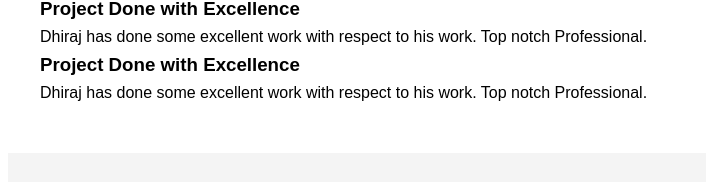
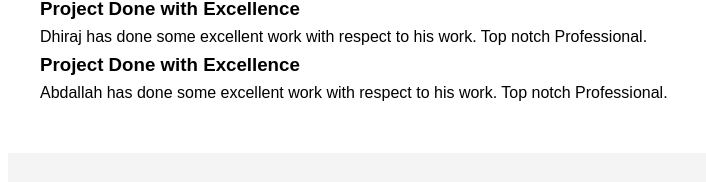
Before and after one commit to DhirajSJL/Devops, a plain HTML site: page index.html in a window 1280 px wide. Shown: the part 480-662 px from the top of the page, 8-714 px from the left. Drawn offline with Linux system fonts and the light colour scheme.

```diff
--- a/index.html
+++ b/index.html
@@ -37,7 +37,7 @@
         </div>
         <div class="Testimonials">
             <h3>Project Done with Excellence</h3>
-            <p>Dhiraj has done some excellent work with respect to his work. Top notch Professional.</p>
+            <p>Abdallah has done some excellent work with respect to his work. Top notch Professional.</p>
         </div>
     </section>
     <section id="contact">
```
